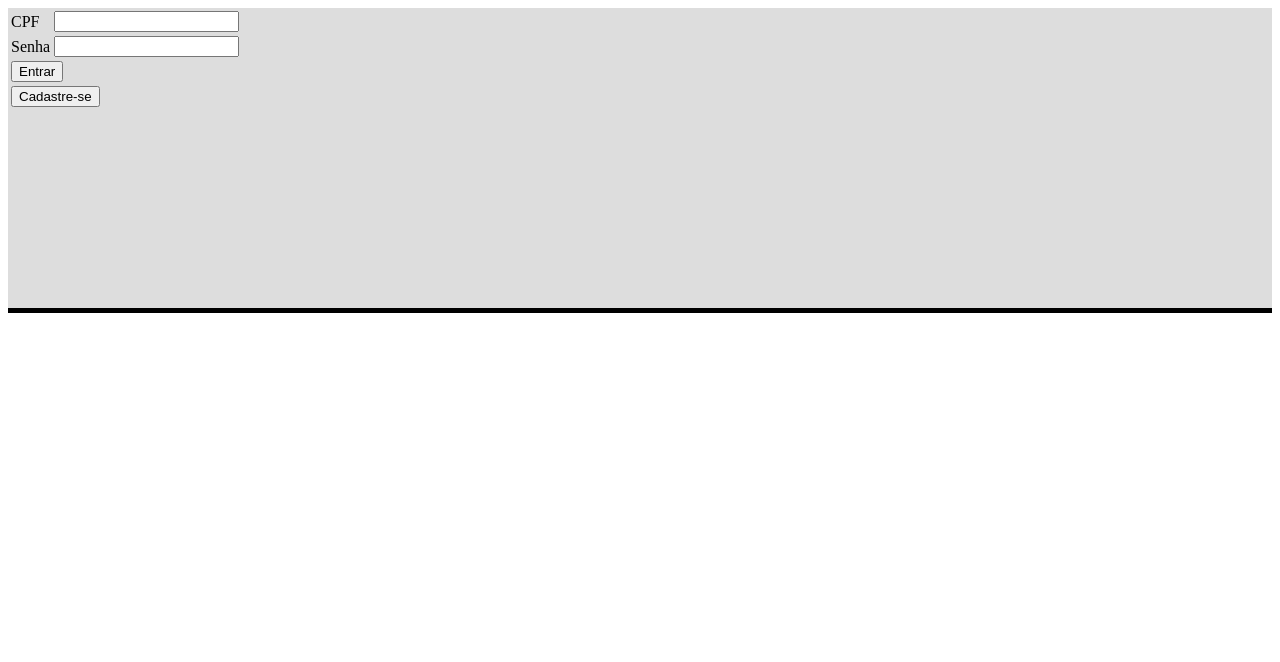
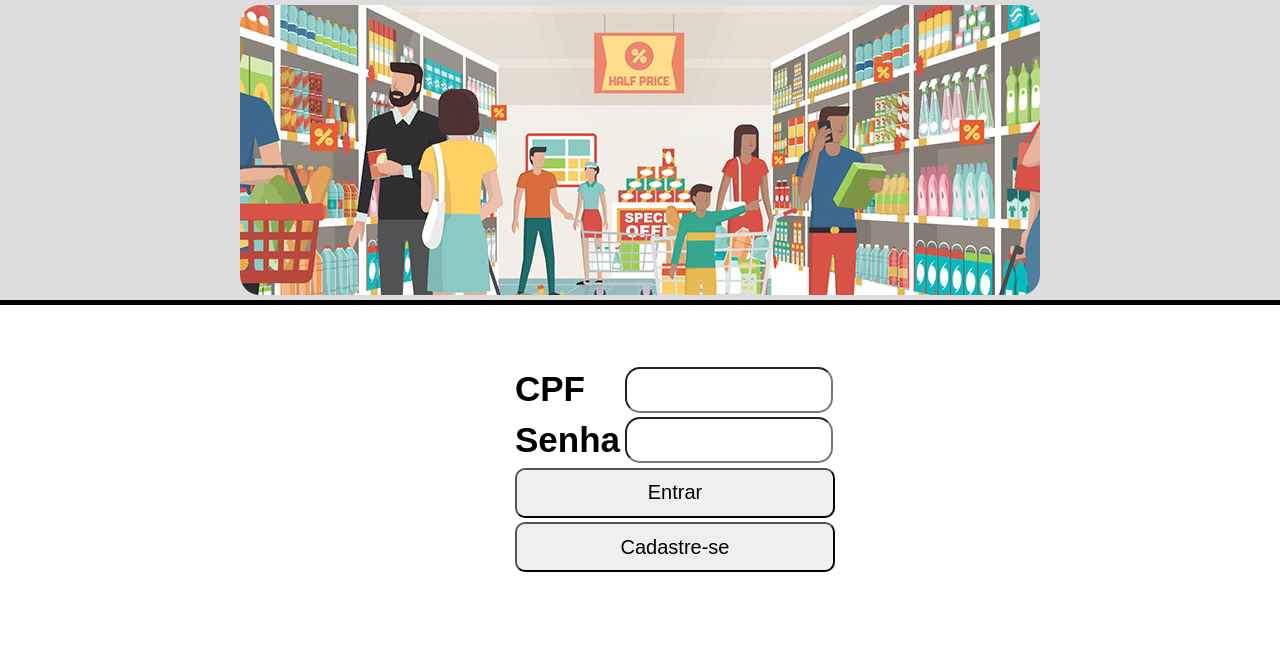
Before and after one commit to iamvinibd/projeto_tcc, a PHP site: page /home.php in a window 1280 px wide. Shown: the top 662 px of the page. Run offline with PHP 8.4, Linux system fonts and the light colour scheme.

Commit message:
Added Slide animation // Added style for page components as inputs and buttons // Linked both of them with home file

```diff
--- /dev/null
+++ b/_css/style.css
@@ -0,0 +1,38 @@
+body{
+	margin: 0;
+	padding: 0;
+	outline: none;
+	font-family: "Arial";
+	/*background-color: lightblue;*/
+}
+.c_Login,.c_Cadastro{
+	height: 300px;
+}
+#LoginTable,#CadastroTable{
+
+	font-size: 35px;
+	font-weight: bold;
+	margin-left: 40%;
+	margin-top: 5%;
+
+}
+.TextInput{
+	font-size: 25px;
+	height: 40px;
+	width: 200px;
+	border-radius: 15px;
+}
+.TextInput:hover{
+	background-color: #dddddd;
+}
+.btn{
+	font-size: 20px;
+	width: 320px;
+	border-radius: 10px;
+	height: 50px;
+}
+.btn:hover{
+	cursor: pointer;
+	background-color: #ddd;
+
+}
--- /dev/null
+++ b/_java/AutomaticSlides.js
@@ -0,0 +1,15 @@
+var SlideIndex = 0;
+AutomaticSlides();
+function AutomaticSlides(){
+	var x;
+	var SlidesArray = document.getElementsByClassName("SlideShow");
+	for(x=0;x<SlidesArray.length;x++){
+		SlidesArray[x].style.display = "none";
+	}
+	SlideIndex++;
+	if (SlideIndex>SlidesArray.length){
+		SlideIndex = 1;
+	}
+	SlidesArray[SlideIndex-1].style.display = "block";
+	setTimeout(AutomaticSlides,4000);
+}
--- a/home.php
+++ b/home.php
@@ -4,6 +4,7 @@
     <meta charset="utf-8">
     <title>Página Inicial - Login</title>
     <link rel="stylesheet" href="_css/slide_style.css">
+    <link rel="stylesheet" href="_css/style.css">
   </head>
   <body>
     <div class="c_Slides">
@@ -41,5 +42,6 @@
       	</div>
 
     </div>
+    <script type="text/javascript" language="javascript" src="_java/AutomaticSlides.js"></script>
   </body>
 </html>
```
